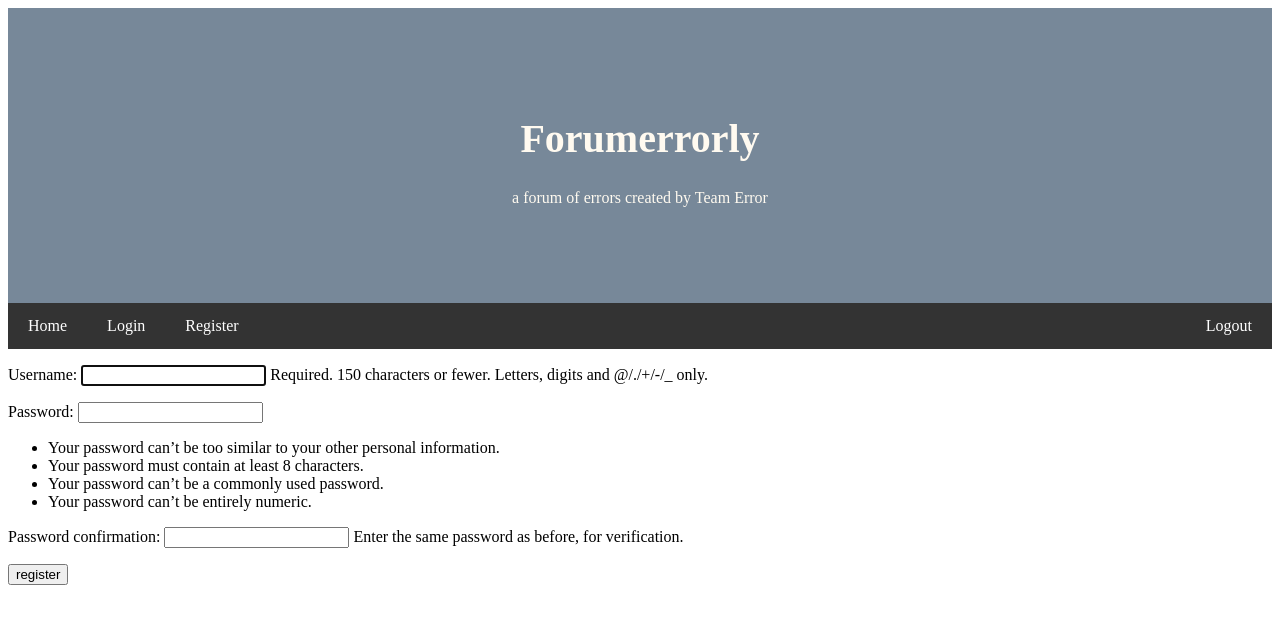
After one commit to raf721/forumerrorly, a Django app: page /users/register/ in a window 1280 px wide. The commit adds this page. Shown: the top 624 px of the page. Run offline with Django 3.2, Linux system fonts and the light colour scheme.

Commit message:
Implemented registering new user

```diff
--- a/fe_app/templates/fe_app/base.html
+++ b/fe_app/templates/fe_app/base.html
@@ -51,11 +51,13 @@ body{
     <div class="navbar">
         {% if user.is_authenticated %}
           <a href="{% url 'fe_app:threads' %}">Home</a>
-          <a href="">Hello, {{user.username}}</a>
+          <a src="">Hello, {{user.username}}</a>
+          <a href="{% url 'users:logout' %}" class="right">Logout</a>
         {% else %}
-          <a href="">Home</a>
+          <a src="">Home</a>
           <a href="{% url 'users:login' %}">Login</a>
-          <a href="{% url 'users:logout' %}" class="right">Logout</a>
+          <a href="{% url 'users:register' %}">Register</a>
+          <a src="" class="right">Logout</a>
         {% endif %}
       </div>
 </body>
--- /dev/null
+++ b/users/templates/users/register.html
@@ -0,0 +1,13 @@
+{% extends "fe_app/base.html" %}
+{% block content %}
+
+  <form method="post" action="{% url 'users:register' %}">
+    {% csrf_token %}
+
+    {{ form.as_p }}
+
+    <button name="submit">register</button>
+    <input type="hidden" name="next" value="{% url 'users:login' %}" />
+  </form>
+
+{% endblock content %}
--- a/users/urls.py
+++ b/users/urls.py
@@ -8,5 +8,8 @@ app_name = 'users'
 urlpatterns = [
     # Login page
     url('login/', LoginView.as_view(template_name= 'users/login.html'),name='login'),
+    # Logout page
     url('logout/', views.logout_view, name='logout'),
+    # Registration page
+    url('^register/', views.register, name='register'),
 ]
--- a/users/views.py
+++ b/users/views.py
@@ -1,10 +1,30 @@
 from django.shortcuts import render
 from django.http import HttpResponseRedirect
 from django.urls import reverse
-from django.contrib.auth import logout
+from django.contrib.auth import logout, login, authenticate
+from django.contrib.auth.forms import UserCreationForm
 
 # Create your views here.
 def logout_view(request):
     """Log the user out"""
     logout(request)
     return HttpResponseRedirect(reverse('users:login'))
+
+def register(request):
+    """Register a new user."""
+    if request.method != 'POST':
+        # Display blank registration form.
+        form = UserCreationForm()
+    else:
+        # Process completed form.
+        form = UserCreationForm(data=request.POST)
+
+        if form.is_valid():
+            new_user = form.save()
+            # Log the user in and then redirect to home page.
+            authenticated_user = authenticate(username=new_user.username, password=request.POST['password1'])
+            login(request, authenticated_user)
+            return HttpResponseRedirect(reverse('users:login'))
+
+    context = {'form': form}
+    return render(request, 'users/register.html', context)
```
Also changed, not shown: db.sqlite3.
